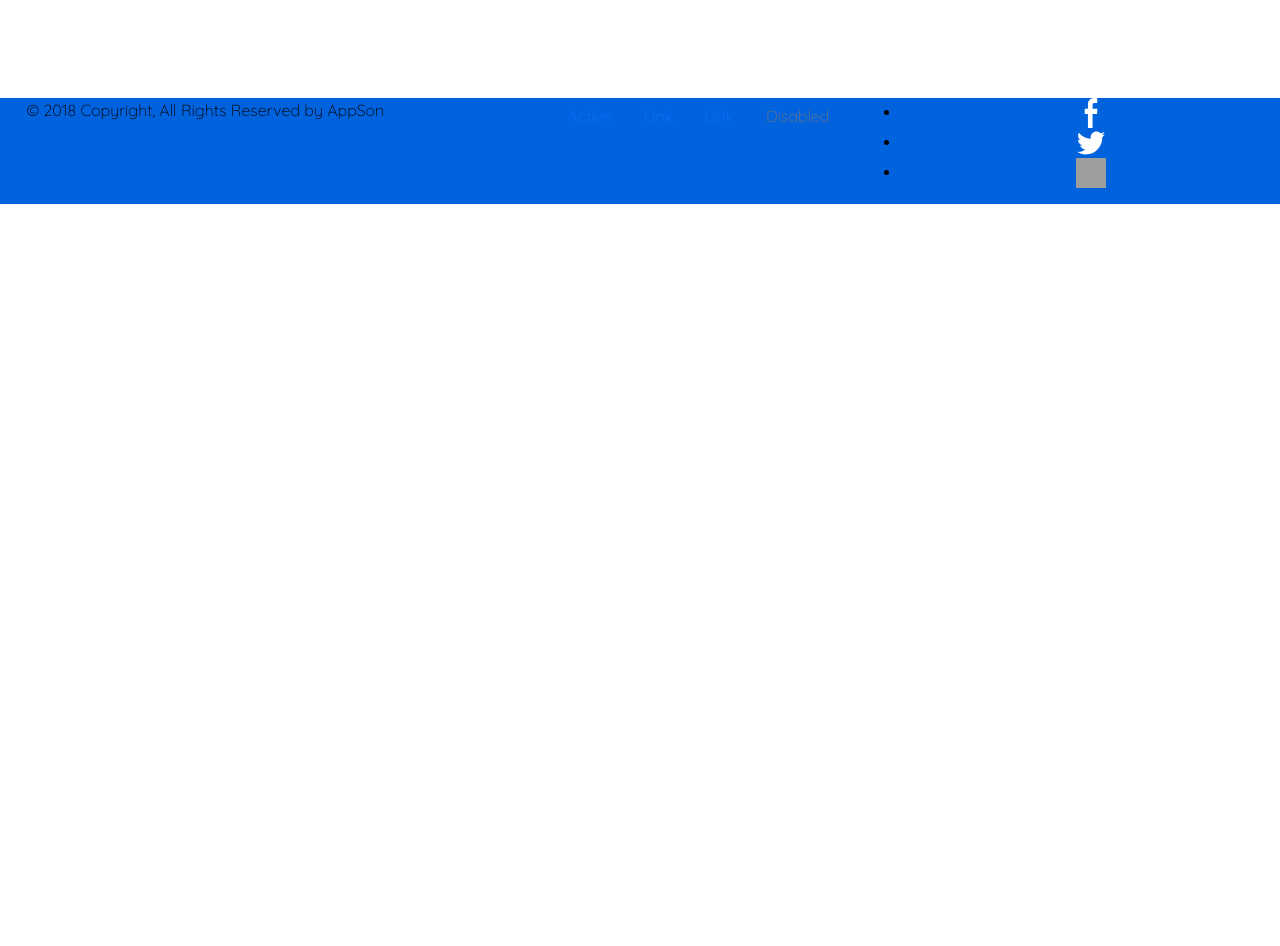
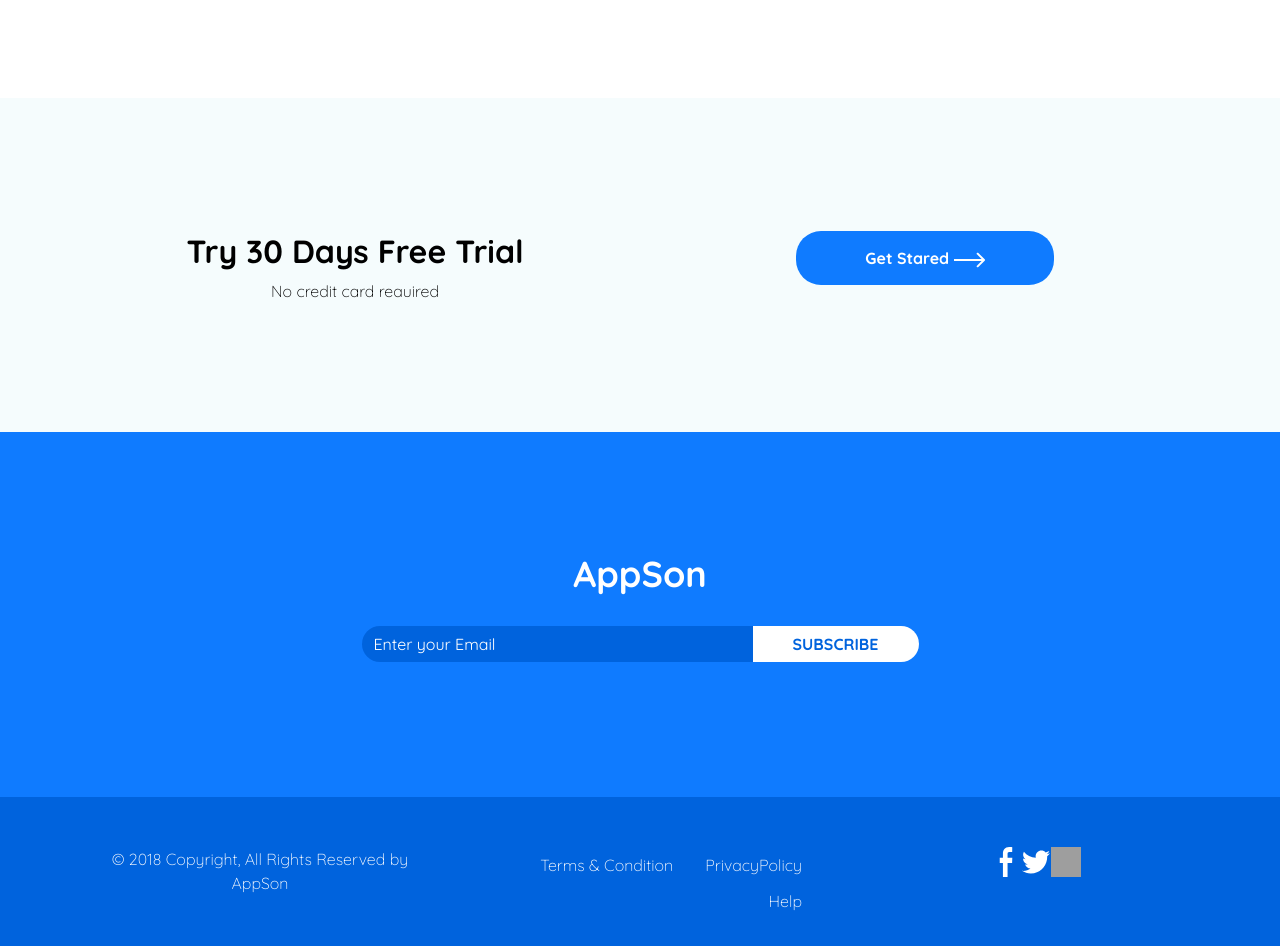
Before and after one commit to KimSvetlana/BestDesktopHomepage, a Vue app: page / in a window 1280 px wide. Shown: the part 4220-5166 px from the top of the page. Before the commit the page ends 4424 px from the top, so only its background shows below. Built offline with nearby package versions, Linux system fonts and the light colour scheme; grey boxes are pictures that could not be loaded.

Commit message:
оформление футера, подписки

```diff
--- /dev/null
+++ b/src/components/footer.vue
@@ -0,0 +1,77 @@
+<template>
+    <footer>
+        <div class="container">
+            <div class='row'>
+                <div class='col copiraight'>
+                <p>© 2018 Copyright, All Rights Reserved by AppSon</p>
+                </div>
+                <div class='col'>
+                    <nav class="nav justify-content-end">
+                        <a class="nav-link" href="#">Terms & Condition</a>
+                        <a class="nav-link" href="#"> PrivacyPolicy</a>
+                        <a class="nav-link" href="#"> Help</a>
+                    </nav>
+                </div>
+                <div class='col'>
+                    <ul class='footer-social-list'>
+                        <li>
+                            <a href="#">
+                                <img src="../assets/images/Facebook.svg"  width="30" height="30">
+                            </a>
+                        </li>
+                        <li>
+                            <a href="#">
+                                <img src="../assets/images/Twitter.svg"  width="30" height="30">
+                            </a>
+                        </li>
+                        <li>
+                            <a href="#">
+                                <img src="../assets/images/YouTube.svg" alt="Equiteez" width="30" height="30">
+                            </a>
+                        </li>
+                </ul>
+                </div>
+            </div>
+        </div>
+    </footer>
+</template>
+
+<script lang="ts">
+import { Component, Vue } from 'vue-property-decorator'
+@Component({
+  components: {}
+
+})
+export default class Footer extends Vue {}
+</script>
+
+<style lang="scss">
+    @import '../assets/variables.scss';
+
+    footer {
+        padding: 50px;
+        background-color: $darkBackgroundColor;
+        & p{
+            color:white;
+        }
+    }
+    footer .nav-link{
+        color:white;
+        &:hover{
+            display: inline-flex;
+            text-decoration: underline;
+            color: white;
+        }
+    }
+    .footer-social-list{
+        list-style: none;
+        & li{
+            display: inline-block;
+        }
+    }
+     @media screen and (max-width: 921px) {
+        footer .col {
+            flex: auto;
+        }
+    }
+</style>
--- /dev/null
+++ b/src/components/freeTrialComp.vue
@@ -0,0 +1,52 @@
+<template>
+     <section class='free-trial'>
+        <div class="container">
+          <div class='row'>
+            <div class= "col">
+              <h2 class="bannerH2">Try 30 Days Free Trial</h2>
+              <p>No credit card reauired</p>
+            </div>
+            <div class= "col">
+              <button class="btn free-trial-btn">Get Stared
+                <img src="../assets/images/ArrowLeft.svg"/>
+              </button>
+            </div>
+          </div>
+       </div>
+    </section>
+</template>
+
+<script lang="ts">
+import { Component, Vue } from 'vue-property-decorator'
+
+@Component({
+  components: {}
+})
+export default class FreeTrialComp extends Vue {}
+</script>
+
+<style lang="scss">
+ @import '../assets/variables.scss';
+
+  section.free-trial{
+    padding-top: 133px;
+    padding-bottom: 113px;
+    background-color: $lightBackgroundColor;
+  }
+  .free-trial h2{
+    font-weight: bold;
+  }
+  button.free-trial-btn{
+    box-sizing: border-box;
+    padding: 14px 68px;
+    color:white;
+    font-weight: bold;
+    border-radius: 25px;
+    background-color: $backgroundButtonColor;
+    &:hover{
+      background: none;
+      border: 2px solid  $backgroundButtonColor;
+      color: $backgroundButtonColor;
+    }
+  }
+</style>
--- a/src/components/main.vue
+++ b/src/components/main.vue
@@ -5,44 +5,10 @@
     <AboutComp/>
     <WorksComp/>
     <PriceComp/>
-    <!-- <section class='works'>
-      <h2>How Does It Works?</h2>
-      <p>Lorem ipsum dolor sit amet, consectetur adipisicing elit, sed do eiusmod tempor incididunt ut labore et dolore magna aliqua. Lorem ipsum dolor sit amet.</p>
-      <div class='row'>
-        <div class="col">
-          <img src="../assets/images/Icon4.png" alt="">
-          <WorksItem itemHeader="Create An Account"/>
-        </div>
-        <div class="col">
-          <img src="../assets/images/Icon5.png" alt="">
-          <WorksItem itemHeader="Confirm Email"/>
-        </div>
-        <div class="col">
-          <img src="../assets/images/Icon6.png" alt="">
-          <WorksItem itemHeader="See Results"/>
-        </div>
-      </div>
-    </section>
-
-    <section class="price">
-      <div class='row'>
-        <div class="col">
-          <h2>Pricing Plan</h2>
-          <p>Lorem ipsum dolor sit amet, consectetur adipisicing elit, sed do eiusmod tempor incididunt ut labore et dolore magna aliqua. Lorem ipsum dolor sit amet.</p>
-          <button class='btn'>Monthly</button>
-          <button class='btn'>Yearly</button>
-        </div>
-        <div class="col">
-          <img src="../assets/images/Icon7.png" alt="">
-          <PriceItem priceHeader="Premium" itemCost="49.00"/>
-        </div>
-        <div class="col">
-          <img src="../assets/images/Icon8.png" alt="">
-          <PriceItem priceHeader="Standart" itemCost="19.00"/>
-        </div>
-      </div>
-    </section>
-
+    <FreeTrialComp/>
+    <SubscribeComp/>
+    <Footer/>
+    <!--
     <section class='comments'>
       <div class='row'>
         <div class="col img"></div>
@@ -52,64 +18,8 @@
 
         </div>
       </div>
-    </section>
+    </section>-->
 
-    <section class='free-trial'>
-      <div class='row'>
-        <div class= "col">
-          <h2>Try 30 Days Free Trial</h2>
-          <p>No credit card reauired</p>
-        </div>
-        <div class= "col">
-          <button class="btn free-trial-btn">Get Stared
-            <img src="../assets/images/ArrowLeft.svg"/>
-          </button>
-        </div>
-      </div>
-    </section>
-
-    <section  class='subscribe'>
-      <h2 class='logo'>AppSon</h2>
-      <div class="input-group mb-3">
-        <input type="text" class="form-control" placeholder="Enter your Email" aria-label="Subscribe" aria-describedby="button-addon2">
-        <button class="btn btn-outline-secondary btn-subscribe" type="button" id="button-addon2">Subscribe</button>
-      </div>
-    </section> -->
-
-    <footer>
-      <div class='row'>
-        <div class='col copiraight'>
-          <p>© 2018 Copyright, All Rights Reserved by AppSon</p>
-        </div>
-        <div class='col'>
-          <nav class="nav justify-content-end">
-            <a class="nav-link active" aria-current="page" href="#">Active</a>
-            <a class="nav-link" href="#">Link</a>
-            <a class="nav-link" href="#">Link</a>
-            <a class="nav-link disabled" href="#" tabindex="-1" aria-disabled="true">Disabled</a>
-          </nav>
-        </div>
-        <div class='col'>
-          <ul class='footer-social-list'>
-                  <li>
-                      <a href="#">
-                          <img src="../assets/images/Facebook.svg"  width="30" height="30">
-                      </a>
-                  </li>
-            <li>
-                      <a href="#">
-                        <img src="../assets/images/Twitter.svg"  width="30" height="30">
-                      </a>
-                  </li>
-                  <li>
-                      <a href="#">
-                          <img src="../assets/images/YouTube.svg" alt="Equiteez" width="30" height="30">
-                      </a>
-                  </li>
-          </ul>
-        </div>
-      </div>
-    </footer>
   </div>
 </template>
 
@@ -120,6 +30,9 @@ import FeaturesComp from './features.vue'
 import AboutComp from './aboutComp.vue'
 import WorksComp from './worksComp.vue'
 import PriceComp from './priceComp.vue'
+import FreeTrialComp from './freeTrialComp.vue'
+import SubscribeComp from './subscribeComp.vue'
+import Footer from './footer.vue'
 import CommentCard from './commentCard.vue'
 // import Carousel from './carousel.vue'
 
@@ -130,6 +43,9 @@ import CommentCard from './commentCard.vue'
     AboutComp,
     WorksComp,
     PriceComp,
+    SubscribeComp,
+    FreeTrialComp,
+    Footer,
     CommentCard
     // Carousel
   }
@@ -149,35 +65,4 @@ export default class Main extends Vue {
     background: url('../assets/images/Image.png') no-repeat;
     background-size: cover;
   }
-
-  section.free-trial{
-    background-color: $lightBackgroundColor;
-  }
-  .free-trial-btn{
-    padding: 14px 68px;
-    color:white;
-    border-radius: 25px;
-    background-color: $backgroundButtonColor;
-  }
-
-  section.subscribe{
-    padding: 50px;
-    background-color: $backgroundButtonColor;
-  }
-  .subscribe input {
-    background-color: $darkBackgroundColor ;
-    border-radius: 25px 0 0 25px;
-  }
-  .subscribe input::placeholder{
-    color:white;
-  }
-  .subscribe .btn-subscribe{
-    background-color: white;
-    color:$darkBackgroundColor;
-    border-radius: 0 25px 25px 0;
-  }
-
-  footer {
-    background-color: $darkBackgroundColor;
-  }
 </style>
--- /dev/null
+++ b/src/components/subscribeComp.vue
@@ -0,0 +1,56 @@
+<template>
+    <section  class='subscribe'>
+        <div class='container'>
+            <h1 class='logo bannerH1'>AppSon</h1>
+            <div class="input-group mb-3 justify-content-center">
+                <input type="text" class="form-control" placeholder="Enter your Email" aria-label="Subscribe" aria-describedby="button-addon2">
+                <button class="btn btn-outline-secondary btn-subscribe" type="button" id="button-addon2">Subscribe</button>
+            </div>
+      </div>
+    </section>
+</template>
+
+<script lang="ts">
+import { Component, Vue } from 'vue-property-decorator'
+@Component({
+  components: {}
+
+})
+export default class SubscribeComp extends Vue {}
+</script>
+
+<style lang="scss">
+    @import '../assets/variables.scss';
+
+    section.subscribe{
+        padding: 119px 0;
+        background-color: $backgroundButtonColor;
+    }
+    .logo.bannerH1{
+        color:white;
+        margin-bottom: 30px;
+    }
+    .subscribe input {
+        max-width: 392px;
+        background-color: $darkBackgroundColor;
+        border:none;
+        border-radius: 25px 0 0 25px;
+    }
+    .subscribe input::placeholder{
+        color:white;
+    }
+    .subscribe .btn-subscribe{
+        width: 166px;
+        color:$darkBackgroundColor;
+        text-transform: uppercase;
+        font-weight: bold;
+        background-color: white;
+        color:$darkBackgroundColor;
+        border:none;
+        border-radius: 0 25px 25px 0;
+
+        &:hover{
+            background-color: $darkBackgroundColor;
+        }
+    }
+</style>
```
